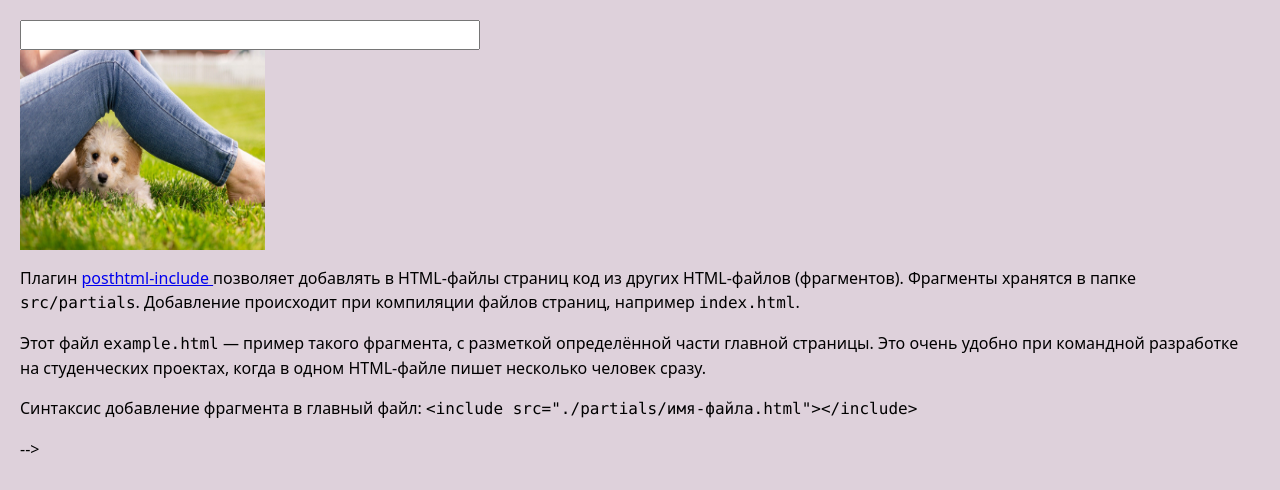
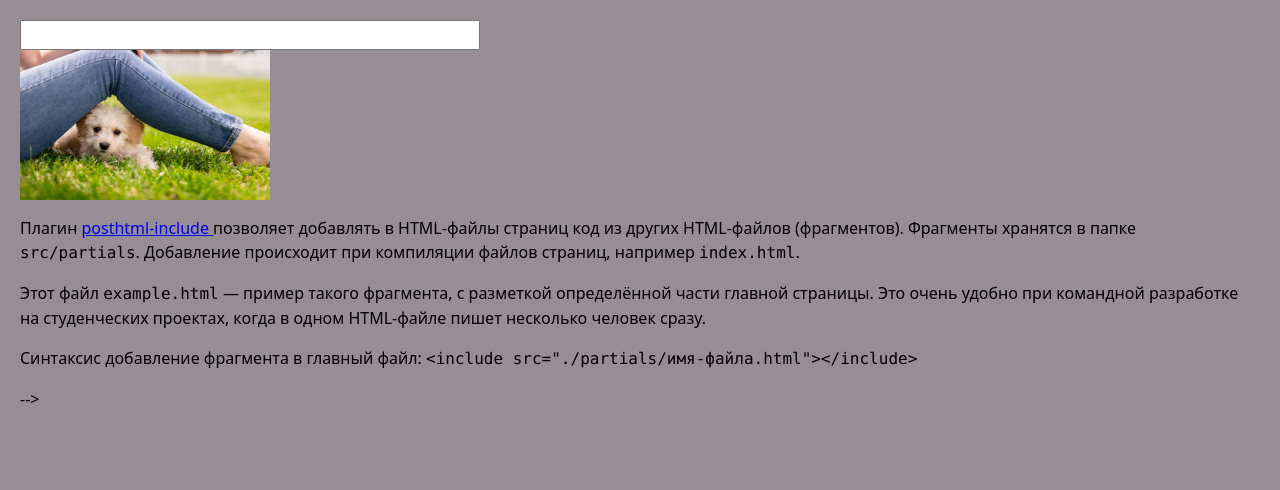
Before and after one commit to Kateryna-Mykhailova/goit-js-hw-12-countries, a website built with Parcel: page src/index.html in a window 1280 px wide. Built offline with nearby package versions, Linux system fonts and the light colour scheme.

Commit message:
корректирует стили

```diff
--- a/src/sass/_example.scss
+++ b/src/sass/_example.scss
@@ -1,6 +1,6 @@
 body {
   padding: 20px;
-  background-color: rgba(219, 204, 216, 0.897);
+  background-color: rgba(145, 134, 142, 0.938);
   line-height: 1.5;
   font-family: sans;
   color: rgb(0, 0, 0);
@@ -38,8 +38,8 @@ ul {
 
 img {
   display: block;
-  width: 245px;
-  height: 200px;
+  width: 250px;
+  height: 150px;
   text-align: center;
   align-items: center;
 }
```
